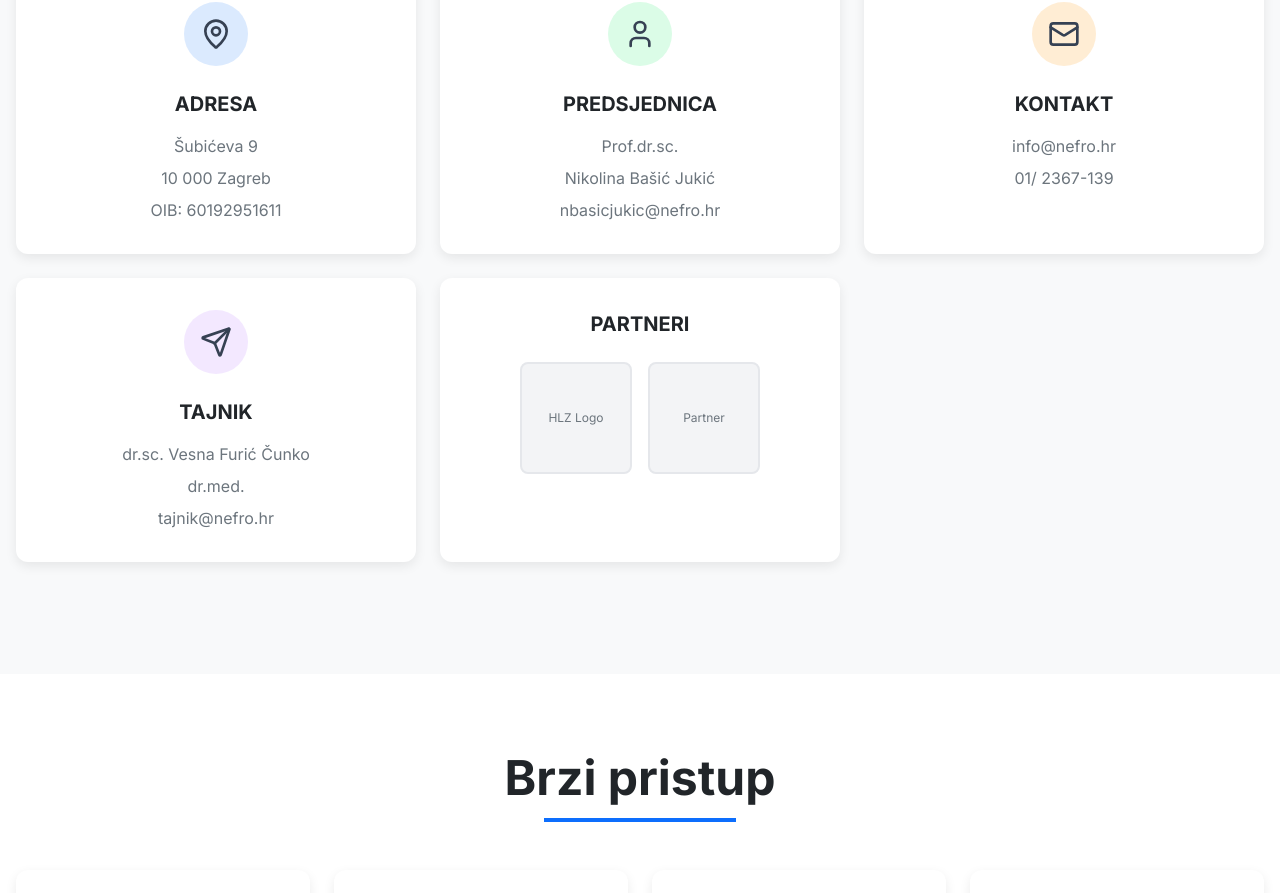
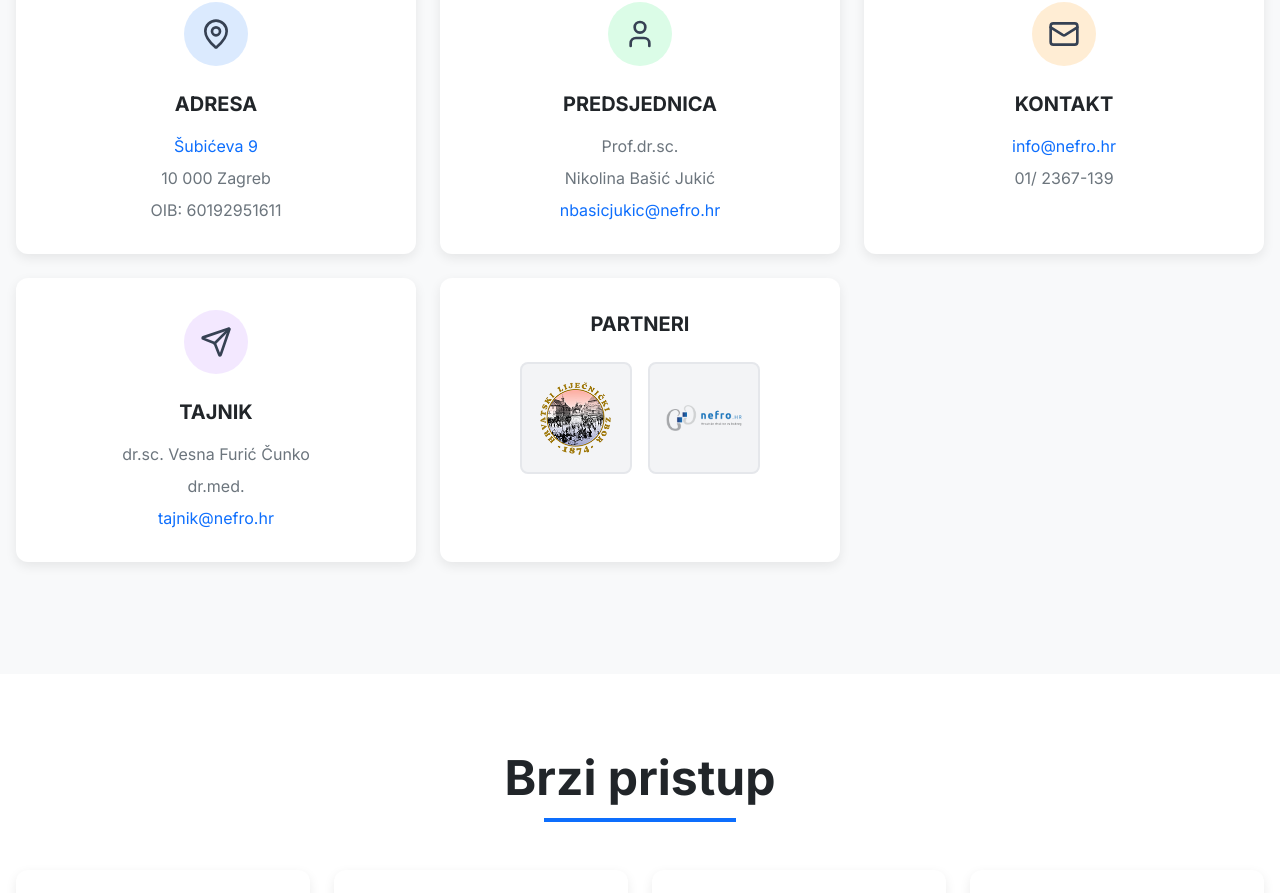
Before and after one commit to nstefan55/nefroendo-web, a Next.js app: page / in a window 1280 px wide. Shown: the part 906-1799 px from the top of the page. Built offline with nearby package versions, Linux system fonts and the light colour scheme.

Commit message:
updated info section to include address and emails functioning

```diff
--- a/components/InfoSection.tsx
+++ b/components/InfoSection.tsx
@@ -1,4 +1,6 @@
 import { MapPin, User, Mail, Send } from "lucide-react";
+
+import Image from "next/image";
 
 const InfoSection = () => {
   const infoCards = [
@@ -8,6 +10,7 @@ const InfoSection = () => {
       iconBg: "bg-blue-100",
       title: "ADRESA",
       content: ["Šubićeva 9", "10 000 Zagreb", "OIB: 60192951611"],
+      locationLink: "https://maps.app.goo.gl/SDRVUYmn5Y8UX7LdA",
     },
     {
       id: 2,
@@ -34,46 +37,76 @@ const InfoSection = () => {
 
   return (
     <section id="info" className="section bg-neutral-bg">
-      <div className="container mx-auto px-4">
+      <div className="container px-4 mx-auto">
         <h2 className="section-title">Informacije</h2>
         <div className="accent-line" />
 
         {/* Info Cards Grid */}
-        <div className="grid grid-cols-1 md:grid-cols-2 lg:grid-cols-3 gap-6 mb-8">
+        <div className="grid grid-cols-1 gap-6 mb-8 md:grid-cols-2 lg:grid-cols-3">
           {infoCards.map((card) => (
-            <div key={card.id} className="card p-8 text-center">
+            <div key={card.id} className="p-8 text-center card">
               <div
                 className={`${card.iconBg} w-16 h-16 rounded-full flex items-center justify-center mx-auto mb-6`}
               >
                 <div className="text-gray-700">{card.icon}</div>
               </div>
 
-              <h3 className="text-xl font-bold text-neutral-text mb-4">
+              <h3 className="mb-4 text-xl font-bold text-neutral-text">
                 {card.title}
               </h3>
 
               <div className="space-y-2 text-neutral-secondary">
-                {card.content.map((line, index) => (
-                  <p key={index} className="text-base">
-                    {line}
-                  </p>
-                ))}
+                {card.content.map((line, index) => {
+                  const isEmail = line?.includes("@") && line?.includes(".");
+                  return (
+                    <p key={index} className="text-base">
+                      {index === 0 && card.locationLink ? (
+                        <a
+                          href={card.locationLink}
+                          target="_blank"
+                          rel="noopener noreferrer"
+                          className="text-accent-blue hover:underline"
+                        >
+                          {line}
+                        </a>
+                      ) : isEmail ? (
+                        <a
+                          href={`mailto:${line}`}
+                          className="text-accent-blue hover:underline"
+                        >
+                          {line}
+                        </a>
+                      ) : (
+                        line
+                      )}
+                    </p>
+                  );
+                })}
               </div>
             </div>
           ))}
 
           {/* Partners Card */}
-          <div className="card p-8 text-center md:col-span-2 lg:col-span-1">
-            <h3 className="text-xl font-bold text-neutral-text mb-6">
+          <div className="p-8 text-center card md:col-span-2 lg:col-span-1">
+            <h3 className="mb-6 text-xl font-bold text-neutral-text">
               PARTNERI
             </h3>
-
-            <div className="flex justify-center items-center gap-4">
-              <div className="w-28 h-28 bg-gray-100 rounded-lg border-2 border-gray-200 flex items-center justify-center">
-                <span className="text-xs text-neutral-secondary">HLZ Logo</span>
+            <div className="flex items-center justify-center gap-4">
+              <div className="relative overflow-hidden bg-gray-100 border-2 border-gray-200 rounded-lg w-28 h-28">
+                <Image
+                  src="/images/logos/hlz.png"
+                  alt="HLZ logo"
+                  fill
+                  className="object-contain p-4"
+                />
               </div>
-              <div className="w-28 h-28 bg-gray-100 rounded-lg border-2 border-gray-200 flex items-center justify-center">
-                <span className="text-xs text-neutral-secondary">Partner</span>
+              <div className="relative overflow-hidden bg-gray-100 border-2 border-gray-200 rounded-lg w-28 h-28">
+                <Image
+                  src="/images/logos/nefro-logo.png"
+                  alt="Nefro logo"
+                  fill
+                  className="object-contain p-4"
+                />
               </div>
             </div>
           </div>
```
